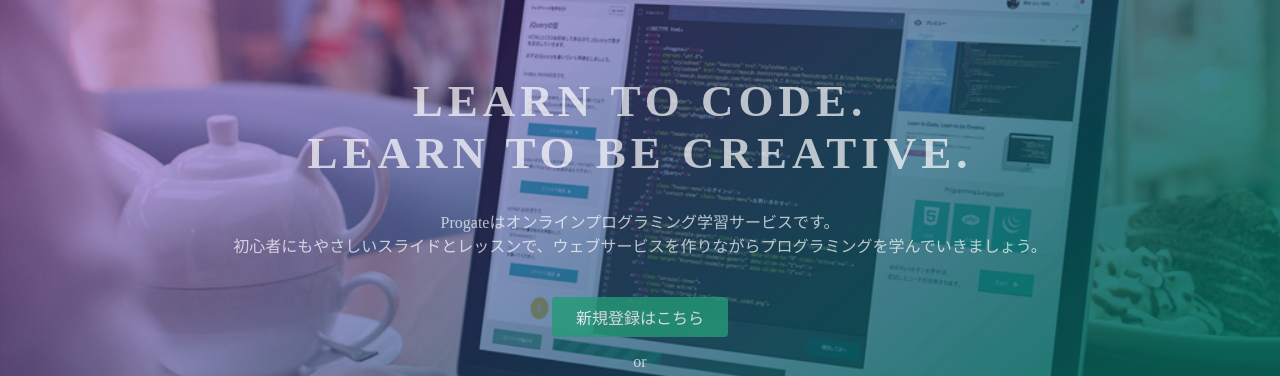
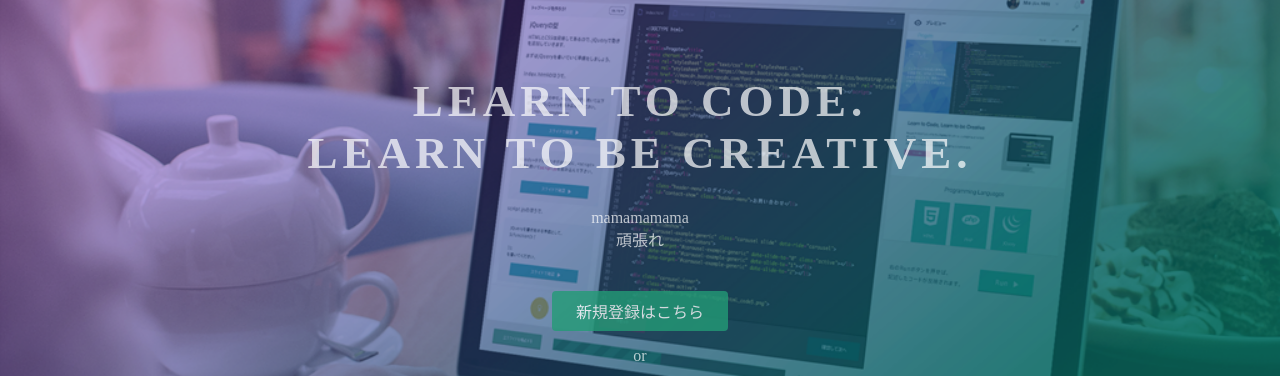
Before and after one commit to imakarado/prog-8.github.io, a plain HTML site: page index.html in a window 1280 px wide. Shown: the part 135-511 px from the top of the page. Drawn offline with Linux system fonts and the light colour scheme.

Commit message:
Update index.html

```diff
--- a/index.html
+++ b/index.html
@@ -24,7 +24,7 @@
   <div class="top-wrapper">
     <div class="container">
       <h1>LEARN TO CODE.<br>LEARN TO BE CREATIVE.</h1>
-      <p>Progateはオンラインプログラミング学習サービスです。<br>初心者にもやさしいスライドとレッスンで、ウェブサービスを作りながらプログラミングを学んでいきましょう。</p>
+      <p>mamamamama<br>頑張れ</p>
       <div class="btn-wrapper">
         <a href="#" class="btn signup">新規登録はこちら</a>
         <p>or</p>
```
